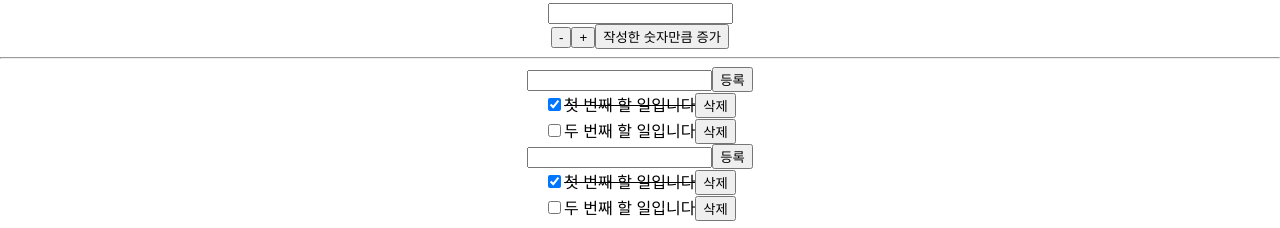
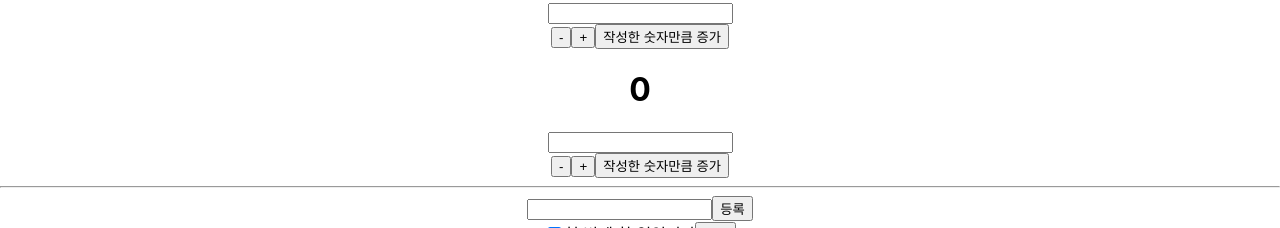
Before and after one commit to m1njuju/react-redux, a React (Create React App) app: page / in a window 1280 px wide. Shown: the part 348-576 px from the top of the page. Built offline with nearby package versions, Linux system fonts and the light colour scheme; no server answers.

Commit message:
redux-saga

```diff
--- a/package.json
+++ b/package.json
@@ -14,6 +14,7 @@
     "redux": "^4.2.0",
     "redux-devtools-extension": "^2.13.9",
     "redux-logger": "^3.0.6",
+    "redux-saga": "^1.1.3",
     "redux-thunk": "^2.4.1",
     "web-vitals": "^2.1.4"
   },
--- a/src/App.js
+++ b/src/App.js
@@ -2,6 +2,7 @@
 import CounterAsyncContainer from "./containers/CounterAsyncContainer";
 import CounterContainer from "./containers/CounterContainer";
 import CounterHookContainer from "./containers/CounterHookContainer";
+import CounterSagaContainer from "./containers/CounterSagaContainer";
 import NewsItemAsyncContainer from "./containers/NewsItemAsyncContainer";
 import TodosContainer from "./containers/TodosContainer";
 import TodosHookContainer from "./containers/TodosHookContainer";
@@ -13,6 +14,7 @@
       <CounterContainer />
       <CounterHookContainer />
       <CounterAsyncContainer />
+      <CounterSagaContainer />
       <hr></hr>
       <TodosContainer />
       <TodosHookContainer />
--- a/src/components/Counter.jsx
+++ b/src/components/Counter.jsx
@@ -14,7 +14,7 @@
   onDiff,
 }) => {
   const onChange = (e) => {
-    onSetDiff(parseInt(e.target.value, 10));
+    onSetDiff(e.target.value);
   };
 
   return (
--- /dev/null
+++ b/src/containers/CounterSagaContainer.jsx
@@ -0,0 +1,17 @@
+import { useCallback } from "react";
+import { useDispatch, useSelector } from "react-redux";
+import Counter from "../components/Counter";
+import { decreaseAsync, increaseAsync } from "../modules/counterSaga";
+
+const CounterSagaContainer = () => {
+  const number = useSelector((state) => state.counterSagaReducer.number);
+  const dispatch = useDispatch();
+
+  const onIncrease = useCallback(() => dispatch(increaseAsync()), [dispatch]);
+  const onDecrease = useCallback(() => dispatch(decreaseAsync()), [dispatch]);
+
+  return (
+    <Counter number={number} onIncrease={onIncrease} onDecrease={onDecrease} />
+  );
+};
+export default CounterSagaContainer;
--- a/src/index.js
+++ b/src/index.js
@@ -10,13 +10,19 @@
 import "./index.css";
 import App from "./App";
 import reportWebVitals from "./reportWebVitals";
-import rootReducer from "./modules";
+import rootReducer, { rootSaga } from "./modules";
 //import loggerMiddleware from "./lib/loggerMiddleware";
 import { createLogger } from "redux-logger";
 import ReduxThunk from "redux-thunk";
+import createSagaMiddleware from "@redux-saga/core";
 
 const logger = createLogger();
-const store = createStore(rootReducer, applyMiddleware(logger, ReduxThunk));
+const sagaMiddleware = createSagaMiddleware();
+const store = createStore(
+  rootReducer,
+  applyMiddleware(logger, ReduxThunk, sagaMiddleware)
+);
+sagaMiddleware.run(rootSaga);
 const root = ReactDOM.createRoot(document.getElementById("root"));
 root.render(
   <React.StrictMode>
--- a/src/modules/counter.js
+++ b/src/modules/counter.js
@@ -10,7 +10,9 @@
 // 액션 함수 : 액션에 들어갈 값이 바뀔 때 쉽게 사용하기 위함
 export const increase = () => ({ type: INCREASE });
 export const decrease = () => ({ type: DECREASE });
-export const setDiff = (diff) => ({ type: SET_DIFF, diff });
+
+// 값을 가져오는 함수는 매개변수 값을 넣어서 작성: (diff) => ({ type: SET_DIFF, payload: diff });
+export const setDiff = (diff) => ({ type: SET_DIFF, payload: diff });
 export const increDiff = () => ({ type: INCREASE_DIFF });
 
 // 초기 상태
@@ -36,7 +38,7 @@
     case SET_DIFF:
       return {
         ...state,
-        diff: action.diff,
+        diff: parseInt(action.payload),
       };
     case INCREASE_DIFF:
       return {
--- a/src/modules/counterAsync.js
+++ b/src/modules/counterAsync.js
@@ -14,6 +14,7 @@
 export const decrease = () => ({ type: DECREASE });
 
 // 비동기 함수 > Thunk생성함수: 함수를 한번 감싸서 내보내줌
+// 리액트 미들웨어를 통해 바로 값이 실행되지 않게 막음
 export const increaseAsync = () => (dispatch) => {
   setTimeout(() => {
     dispatch(increase());
--- /dev/null
+++ b/src/modules/counterSaga.js
@@ -0,0 +1,72 @@
+// redux-saga를 이용하여 1초 뒤에 값이 증가하는 비동기함수 만들기
+// redux-saga에서 delay, put 함수를 가져옴
+import { delay, put, takeEvery, takeLatest } from "redux-saga/effects";
+
+const INCREASE = "counter/INCREASE";
+const DECREASE = "counter/DECREASE";
+const SET_DIFF = "counter/SET_DIFF";
+const INCREASE_DIFF = "counter/INCREASE_DIFF";
+// 비동기를 위한 액션 이름 추가
+const INCREASE_ASYNC = "counter/INCREASE_ASYNC";
+const DECREASE_ASYNC = "counter/DECREASE_ASYNC";
+
+export const increase = () => ({ type: INCREASE });
+export const decrease = () => ({ type: DECREASE });
+export const setDiff = (diff) => ({ type: SET_DIFF, payload: diff });
+export const increDiff = () => ({ type: INCREASE_DIFF });
+// 비동기를 위한 액션 생성함수
+export const increaseAsync = () => ({ type: INCREASE_ASYNC });
+export const decreaseAsync = () => ({ type: DECREASE_ASYNC });
+
+// 제너럴 함수 생성
+function* increaseSaga() {
+  yield delay(1000); // 1초 기다림
+  yield put(increase()); // put은 액션을 디스패치해 줌
+}
+function* decreaseSaga() {
+  yield delay(1000);
+  yield put(decrease());
+}
+
+// 작성해 준 기능이 들어간 제너럴 함수를 어떤 식으로 실행할지 내보내는 함수
+export function* counterSaga() {
+  yield takeEvery(INCREASE_ASYNC, increaseSaga);
+  yield takeLatest(DECREASE_ASYNC, decreaseSaga);
+}
+
+// 초기 상태
+const initalState = {
+  number: 0,
+  diff: 0,
+};
+
+// 리듀서함수, 상태값을 변화시키는 함수
+// 이때 state는 기본값을 넣어서 사용
+function counterSagaReducer(state = initalState, action) {
+  switch (action.type) {
+    case INCREASE:
+      return {
+        ...state,
+        number: state.number + 1,
+      };
+    case DECREASE:
+      return {
+        ...state,
+        number: state.number - 1,
+      };
+    case SET_DIFF:
+      return {
+        ...state,
+        diff: parseInt(action.payload),
+      };
+    case INCREASE_DIFF:
+      return {
+        ...state,
+        number: state.number + state.diff,
+      };
+    default:
+      return state;
+  }
+}
+
+export default counterSagaReducer;
--- a/src/modules/index.js
+++ b/src/modules/index.js
@@ -2,18 +2,29 @@
 // redux 모듈에서 combineReducers를 가져옴
 // redux와 react-redux 두 개 설치 후 사용
 import { combineReducers } from "redux";
+// 리덕스 사가의 이펙트를 들고옴
+import { all } from "redux-saga/effects";
 
 // 작성한 리덕스 모듈을 가져옴
 import counter from "./counter";
 import todos from "./todos";
 import counterAsync from "./counterAsync";
 import newsapi from "./newsapi";
+// 리덕스 사가를 이용한 export를 가져옴
+// default로 export한 경우: {} 없이 들고옴, 이름을 바꿀 수 있음
+// export만 한 경우: {} 를 통해서 동일한 이름으로 들고옴
+import counterSagaReducer, { counterSaga } from "./counterSaga";
 
 const rootReducer = combineReducers({
   counter,
   counterAsync,
   todos,
   newsapi,
+  counterSagaReducer,
 });
 
+export function* rootSaga() {
+  yield all([counterSaga()]);
+}
+
 export default rootReducer;
```
Also changed, not shown: 1 other file (tests, documents, lock files or other folders).
